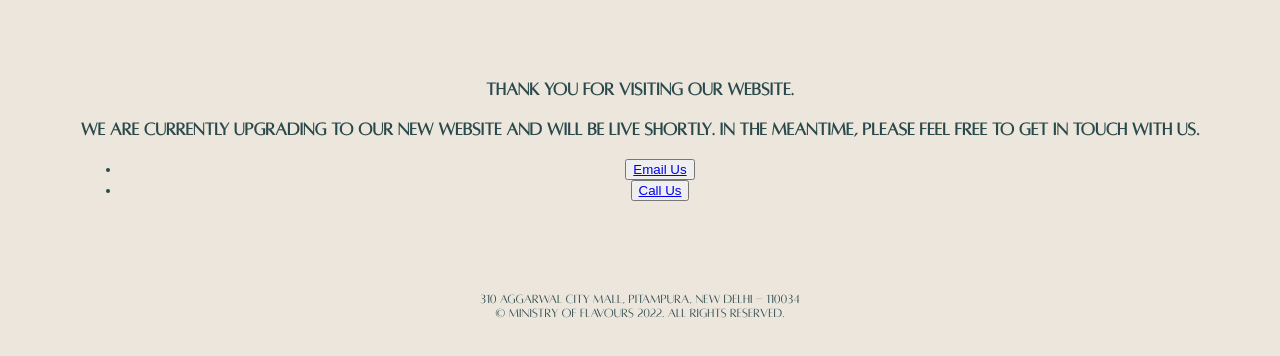
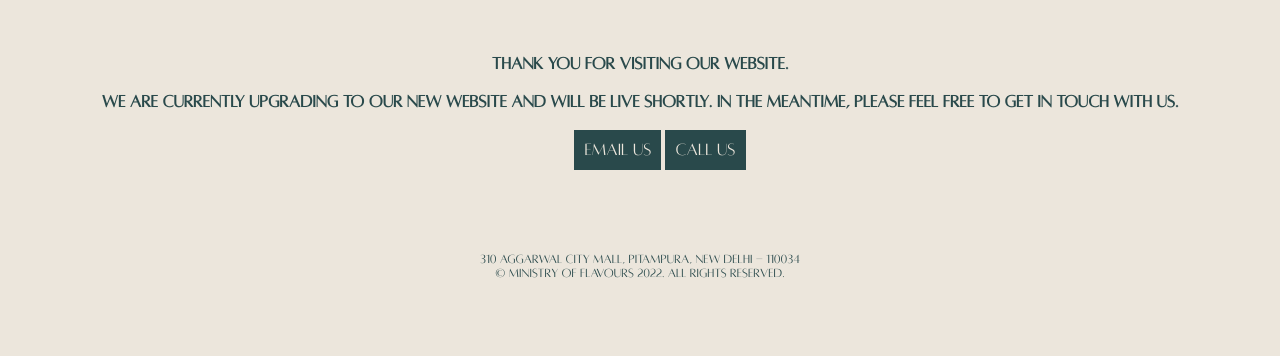
Before and after one commit to ministerofflavours/mof-website, a plain HTML site: page index.html in a window 1280 px wide. Shown: the part 442-798 px from the top of the page. Drawn offline with Linux system fonts and the light colour scheme.

Commit message:
Update style.css

```diff
--- a/style.css
+++ b/style.css
@@ -24,7 +24,7 @@
 	align-items: center;
 	/*border: #000 solid;*/
 	/*width: 50%;*/
-	height: 95vh;
+	height: 90vh;
 }
 
 #logo-container {
@@ -40,6 +40,34 @@
 	width: 50%;
 }
 
+#contact {
+	list-style: none;
+	color: #29494b;
+}
+
+li {
+	display: inline;
+	font-size: large;
+}
+
+h3 {
+	font-size: large;
+}
+
 p {
 	font-size: small;
 }
+
+button {
+	background: #29494b;
+	color: ece6dc;
+	border: none;
+	font-size: large;
+	font-family: Alta, sans-serif;
+	padding: 10px;
+}
+
+a {
+	color: #ece6dc;
+	text-decoration: none;
+}
```
